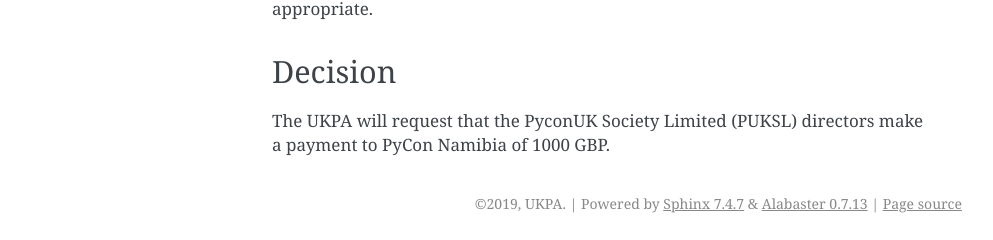
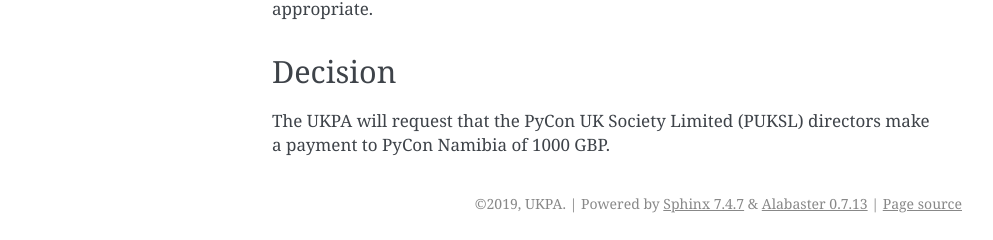
Before and after one commit to UKPythonAssociation/ukpa-internaldocs, a Sphinx documentation site: the page built from source/decisions/pyconna2020.rst, in a window 1280 px wide. Shown: the part 1102-1342 px from the top of the page, without its empty margins (148-1141 px from the left). Built offline with Sphinx 7.4.7, drawn with Linux system fonts in a browser that asks for light colours.

Commit message:
Fixed styling of PUKSL

```diff
--- a/source/decisions/pyconna2020.rst
+++ b/source/decisions/pyconna2020.rst
@@ -46,5 +46,5 @@
 Decision
 --------
 
-The UKPA will request that the PyconUK Society Limited (PUKSL) directors make a
+The UKPA will request that the PyCon UK Society Limited (PUKSL) directors make a
 payment to PyCon Namibia of 1000 GBP.
```
